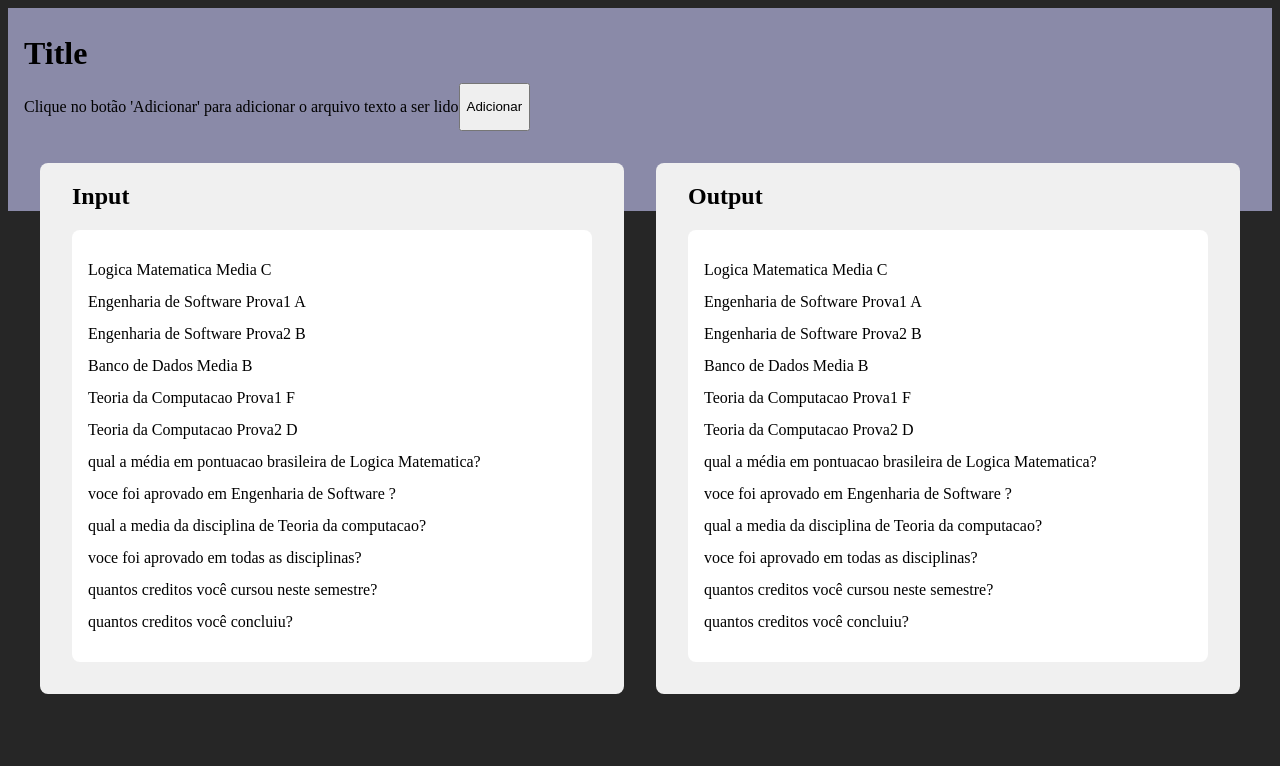
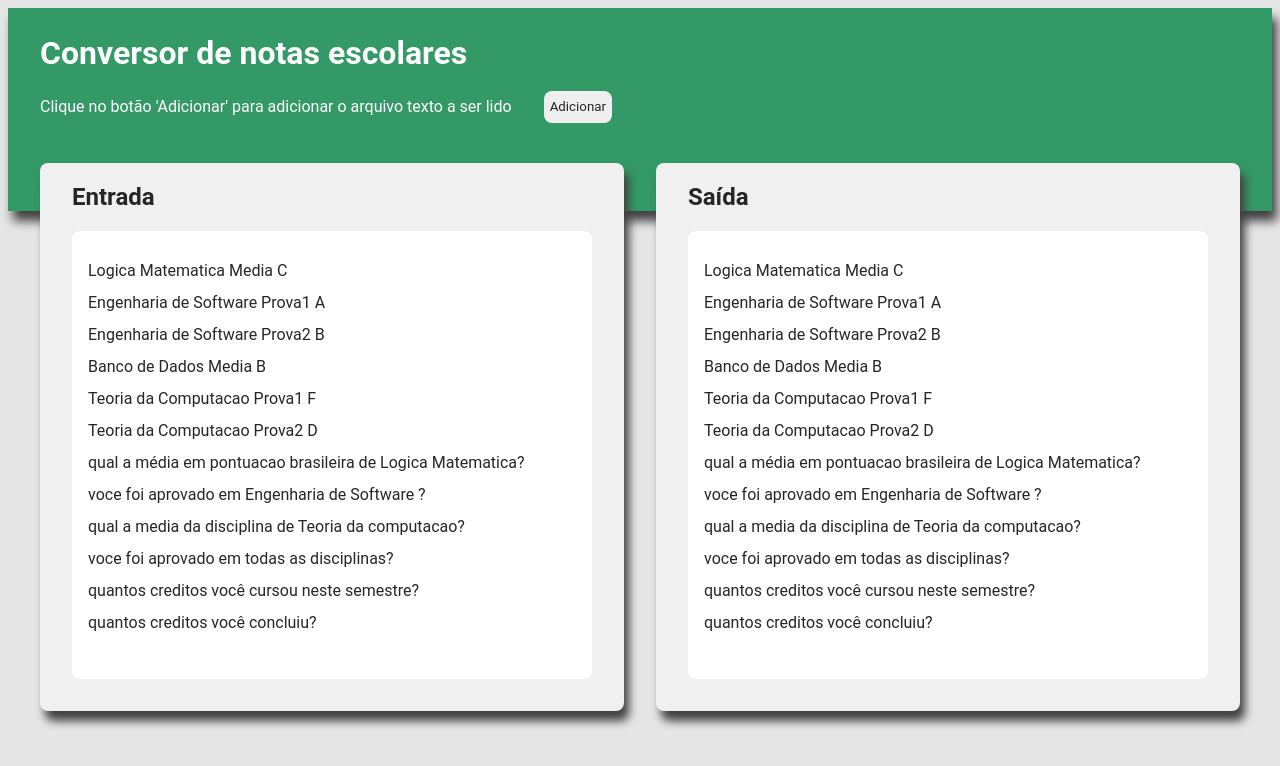
Before and after one commit to FernandoHeisser/desafio_dell_it_academy, a React (Create React App) app in the folder web/: page / in a window 1280 px wide. Shown: the top 766 px of the page. Built offline with nearby package versions, Linux system fonts and the light colour scheme; the HTML template or start-up script is replaced by a standard one.

Commit message:
Estilização pronta

```diff
--- a/web/src/App.tsx
+++ b/web/src/App.tsx
@@ -7,7 +7,7 @@ function App() {
     <div className="App">
       <div className="container">
         <header>
-          <h1>Title</h1>
+          <h1>Conversor de notas escolares</h1>
           <div className="form-field">
             <p>Clique no botão 'Adicionar' para adicionar o arquivo texto a ser lido</p>
             <button>Adicionar</button>
@@ -15,7 +15,7 @@ function App() {
         </header>
         <main>
           <div className="input">
-            <h2>Input</h2>
+            <h2>Entrada</h2>
             <div className="text-box">
               <p>Logica Matematica Media C</p>
               <p>Engenharia de Software Prova1 A</p>
@@ -29,10 +29,11 @@ function App() {
               <p>voce foi aprovado em todas as disciplinas?</p>
               <p>quantos creditos você cursou neste semestre?</p>
               <p>quantos creditos você concluiu?</p>
+
             </div>
           </div>
           <div className="output">
-            <h2>Output</h2>
+            <h2>Saída</h2>
             <div className="text-box">
             <p>Logica Matematica Media C</p>
               <p>Engenharia de Software Prova1 A</p>
--- a/web/src/styles/App.css
+++ b/web/src/styles/App.css
@@ -1,25 +1,44 @@
 * {
     box-sizing: border-box;
+    font-family: 'Roboto';
 }
 
 body {
-    background-color: #262626;
+    background-color: #e6e6e6;
 }
 
 .container header {
-    background-color: #8a8aa8;
+    background-color: #339966;
+    color: #FFF;
     display: flex;
     flex-direction: column;
     padding-top: 1rem;
     padding-bottom: 5rem;
-    padding-left: 1rem;
+    padding-left: 2rem;
     line-height: 1rem;
     width: 100%;
+    box-shadow: 5px 10px 10px #404040;
 }
 
 .container header .form-field {
     display: flex;
     flex-direction: row;
+    align-items: center;
+}
+
+.container header .form-field button {
+    border: none;
+    border-radius: 8px;
+    height: 2rem;
+    margin-left: 2rem;
+    color: #262626;
+    transition: background-color color 2s;
+    cursor: pointer;
+}
+
+.container header .form-field button:hover {
+    background-color: #e6e6e6;
+    color: #0d0d0d;
 }
 
 .container main {
@@ -28,6 +47,7 @@ body {
     justify-content: space-between;
     padding: 1rem;
     margin: -4rem 0 0 0;
+    color: #262626;
 }
 
 .container main .input {
@@ -37,6 +57,7 @@ body {
     padding: 2rem;
     padding-top: 0;
     border-radius: 8px;
+    box-shadow: 5px 10px 10px #404040;
 }
 
 .container main .output {
@@ -46,6 +67,7 @@ body {
     padding: 2rem;
     padding-top: 0;
     border-radius: 8px;
+    box-shadow: 5px 10px 10px #404040;
 }
 
 .container main .text-box {
@@ -53,4 +75,6 @@ body {
     border-radius: 8px;
     padding: 1rem;
     line-height: 1rem;
+    overflow: auto;
+    height: 28rem;
 }
```
